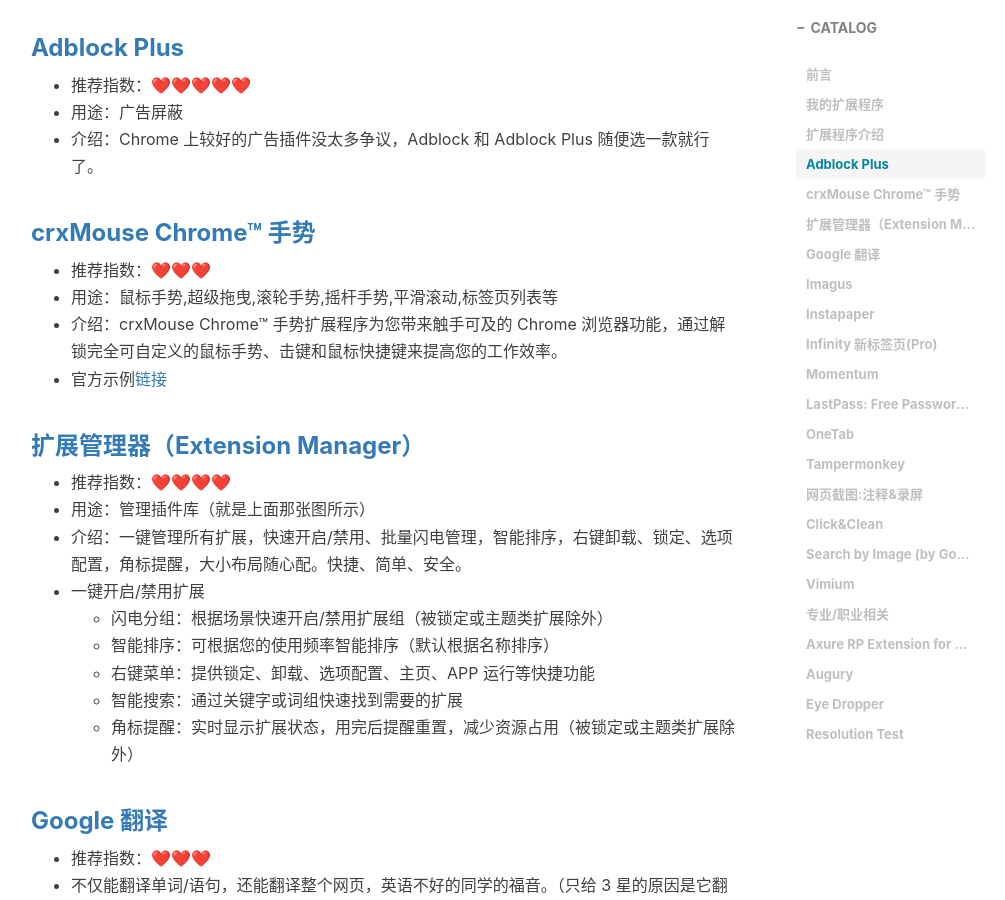
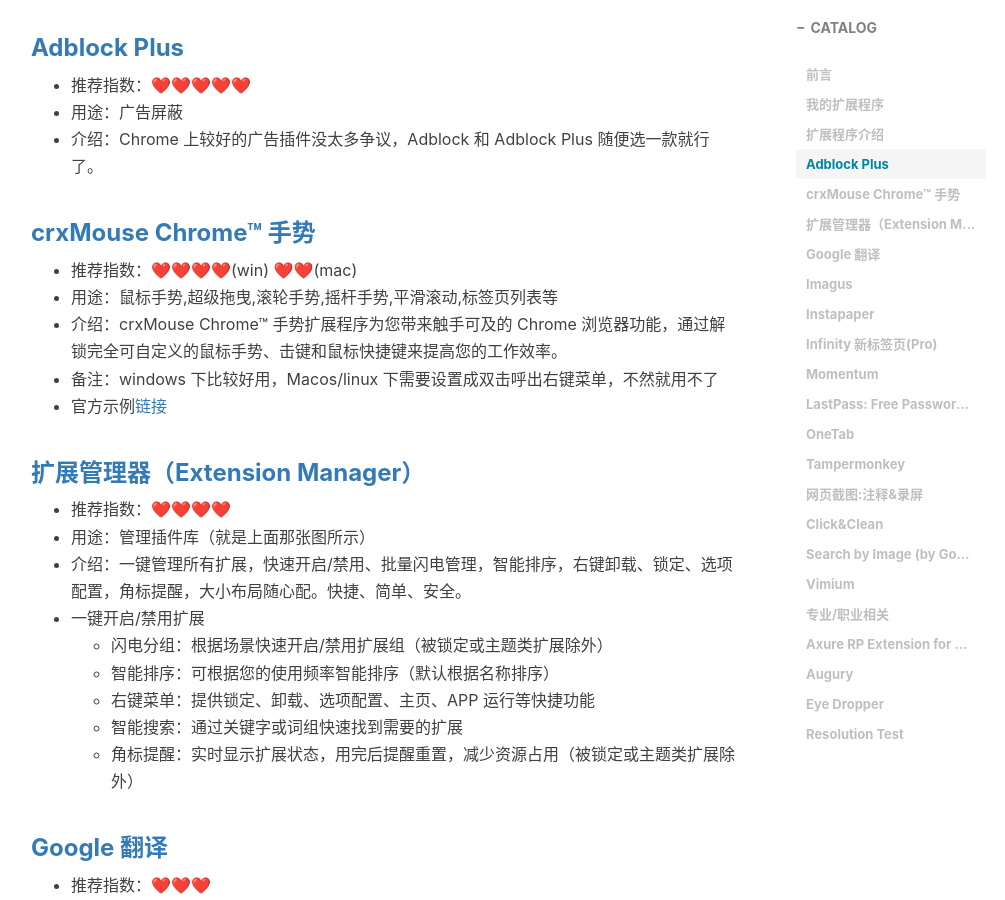
Before and after one commit to xht19980305/xht19980305.github.io, a Jekyll site: the page built from _posts/2018-09-23-Chrome Extensions.md, in a window 1280 px wide and 900 px high, scrolled down 1933 px. Shown: the whole window, without its empty margins (234-1239 px from the left). Built offline with Jekyll 4.4.1, drawn with Linux system fonts in a browser that asks for light colours; nearby versions of some CDN libraries; comment, search, counter and statistics services are not loaded.

Commit message:
save code

```diff
--- a/_posts/2018-09-23-Chrome Extensions.md
+++ b/_posts/2018-09-23-Chrome Extensions.md
@@ -49,9 +49,10 @@ tags:
 
 ### [crxMouse Chrome™ 手势](https://chrome.google.com/webstore/detail/crxmouse-chrome-gestures/jlgkpaicikihijadgifklkbpdajbkhjo){:target="\_blank"}
 
-- 推荐指数：❤️❤️❤️
+- 推荐指数：❤️❤️❤️❤️(win) ❤️❤️(mac)
 - 用途：鼠标手势,超级拖曳,滚轮手势,摇杆手势,平滑滚动,标签页列表等
 - 介绍：crxMouse Chrome™ 手势扩展程序为您带来触手可及的 Chrome 浏览器功能，通过解锁完全可自定义的鼠标手势、击键和鼠标快捷键来提高您的工作效率。
+- 备注：windows 下比较好用，Macos/linux 下需要设置成双击呼出右键菜单，不然就用不了
 - 官方示例[链接](https://crxmouse.com/zh-hans/){:target="\_blank"}
 
 ### [扩展管理器（Extension Manager）](https://chrome.google.com/webstore/detail/extension-manager/gjldcdngmdknpinoemndlidpcabkggco){:target="\_blank"}
```
